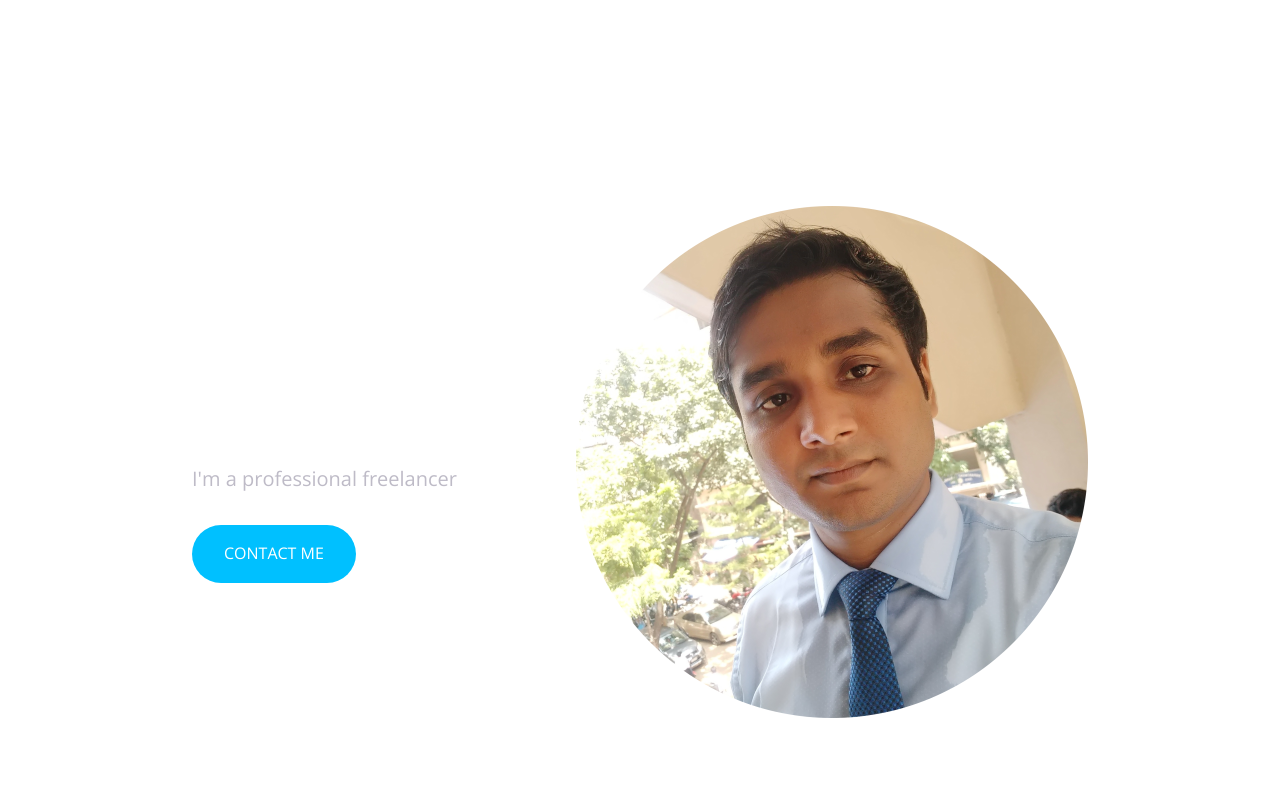
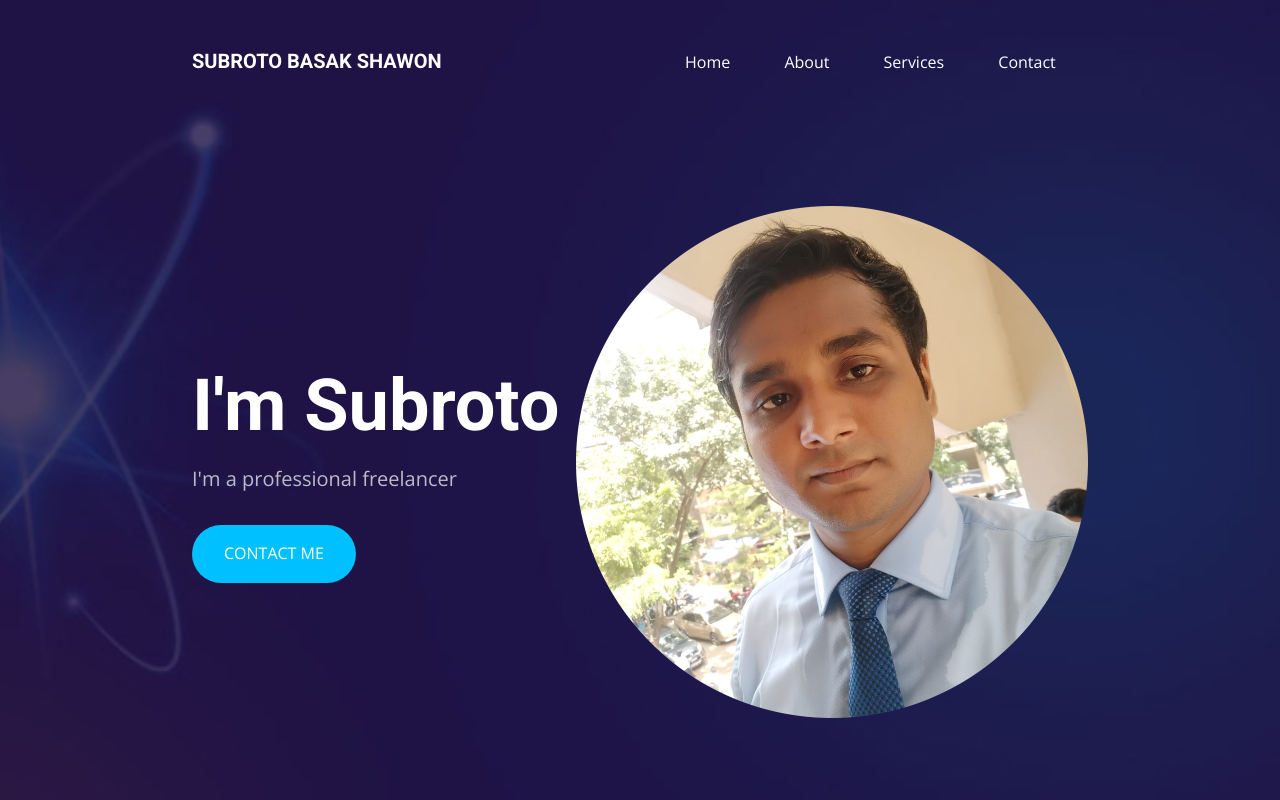
Before and after one commit to subrotobasak/Portfolio-Website-Using-HTML-and-CSS, a plain HTML site: page index.html in a window 1280 px wide. Shown: the top 800 px of the page. Drawn offline with nearby package versions, Linux system fonts and the light colour scheme.

Commit message:
Update style.css

```diff
--- a/styles/style.css
+++ b/styles/style.css
@@ -21,7 +21,7 @@ body {
     font-size: 16px;
     line-height: 1.6;
     color: #bebbc7;
-    background-image: url(images/background.jpg);
+    background-image: url('../images/background.jpg');
     background-position: center;
     background-size: cover;
 
```
